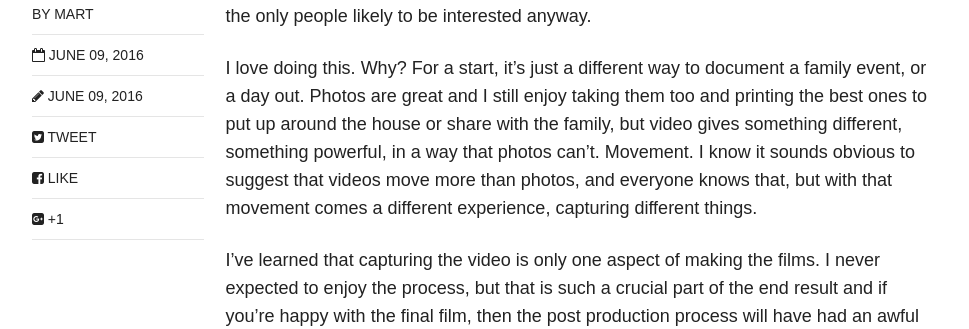
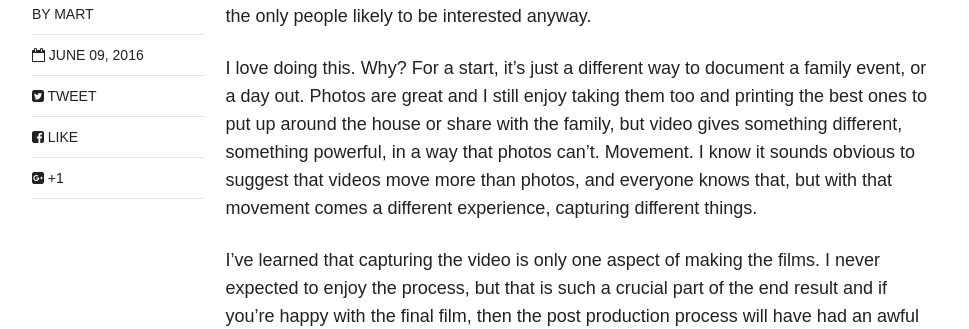
Before and after one commit to dawsneyland/dawsneyland.github.io, a Jekyll site: the page built from _posts/blog/2016-06-09-why-i-like-to-make-family-videos.md, in a window 1280 px wide and 900 px high, scrolled down 1208 px. Shown: the part 172-501 px from the top of the window, without its empty margins (154-1123 px from the left). Built offline with Jekyll 4.4.1, drawn with Linux system fonts in a browser that asks for light colours; nearby versions of some CDN libraries.

Commit message:
Update 2016-06-09-why-i-like-to-make-family-videos.md

```diff
--- a/_posts/blog/2016-06-09-why-i-like-to-make-family-videos.md
+++ b/_posts/blog/2016-06-09-why-i-like-to-make-family-videos.md
@@ -4,7 +4,6 @@ title: "Why I Like Making Family Videos"
 excerpt: "Although the audience is limited, I love making family videos"
 categories: blog
 tags: [family, filmmaking]
-modified: 2016-06-09
 image:
   feature: camera.jpg
 comments: true
```
